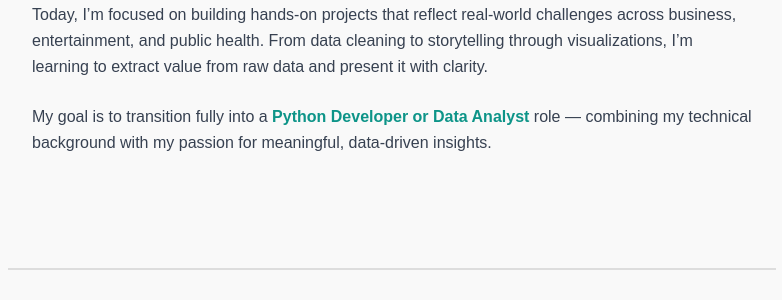
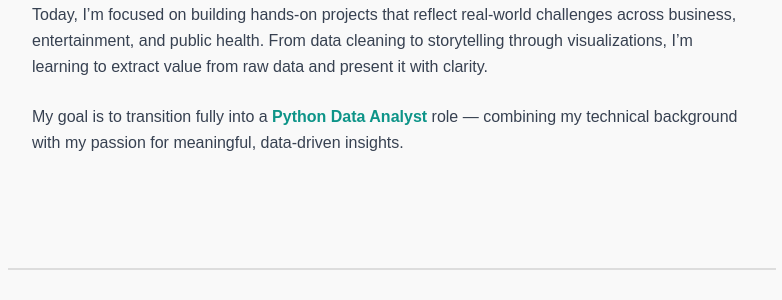
Before and after one commit to BigBacaStd/studio-baca, a Django app: page / in a window 1280 px wide. Shown: the part 934-1234 px from the top of the page, without its empty margins (248-1030 px from the left). Run offline with Django 5.2, Linux system fonts and the light colour scheme; some libraries are stand-ins or nearby versions.

Commit message:
commit April 20 2025

```diff
--- a/portfolio/templates/portfolio/base.html
+++ b/portfolio/templates/portfolio/base.html
@@ -7,6 +7,7 @@
     <link rel="stylesheet" href="{% static 'portfolio/styles.css' %}">
     <link rel="stylesheet" href="https://cdnjs.cloudflare.com/ajax/libs/font-awesome/6.5.0/css/all.min.css">
     <script src="https://cdn.tailwindcss.com"></script>
+    <meta name="viewport" content="width=device-width, initial-scale=1.0">
 </head>
 <body>
 
--- a/portfolio/templates/portfolio/home.html
+++ b/portfolio/templates/portfolio/home.html
@@ -51,7 +51,7 @@
                 and present it with clarity.
             </p>
             <p>
-                My goal is to transition fully into a <span class="text-teal-600 font-semibold">Python Developer or Data Analyst</span>
+                My goal is to transition fully into a <span class="text-teal-600 font-semibold">Python Data Analyst</span>
                 role — combining my technical background with my passion for meaningful, data-driven insights.
             </p>
         </div>
--- a/portfolio_project/settings.py
+++ b/portfolio_project/settings.py
@@ -25,7 +25,7 @@ SECRET_KEY = "django-insecure-&bq93-+&yp))ey&i4s*z^&_r+o6@u5p^q7%cxt#r=6##ms^mys
 # SECURITY WARNING: don't run with debug turned on in production!
 DEBUG = True
 
-ALLOWED_HOSTS = []
+ALLOWED_HOSTS = ['127.0.0.1', 'localhost', '192.168.3.5']
 
 
 # Application definition
```
